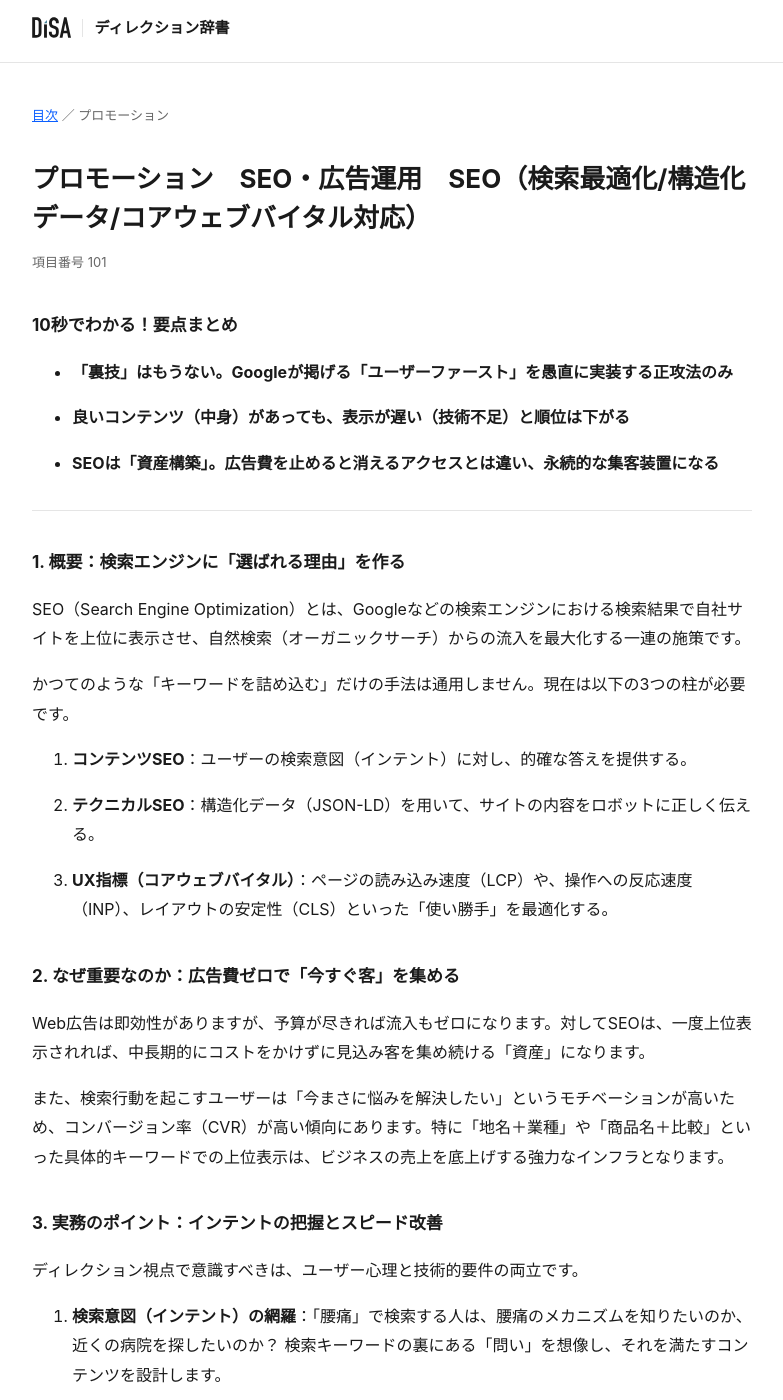
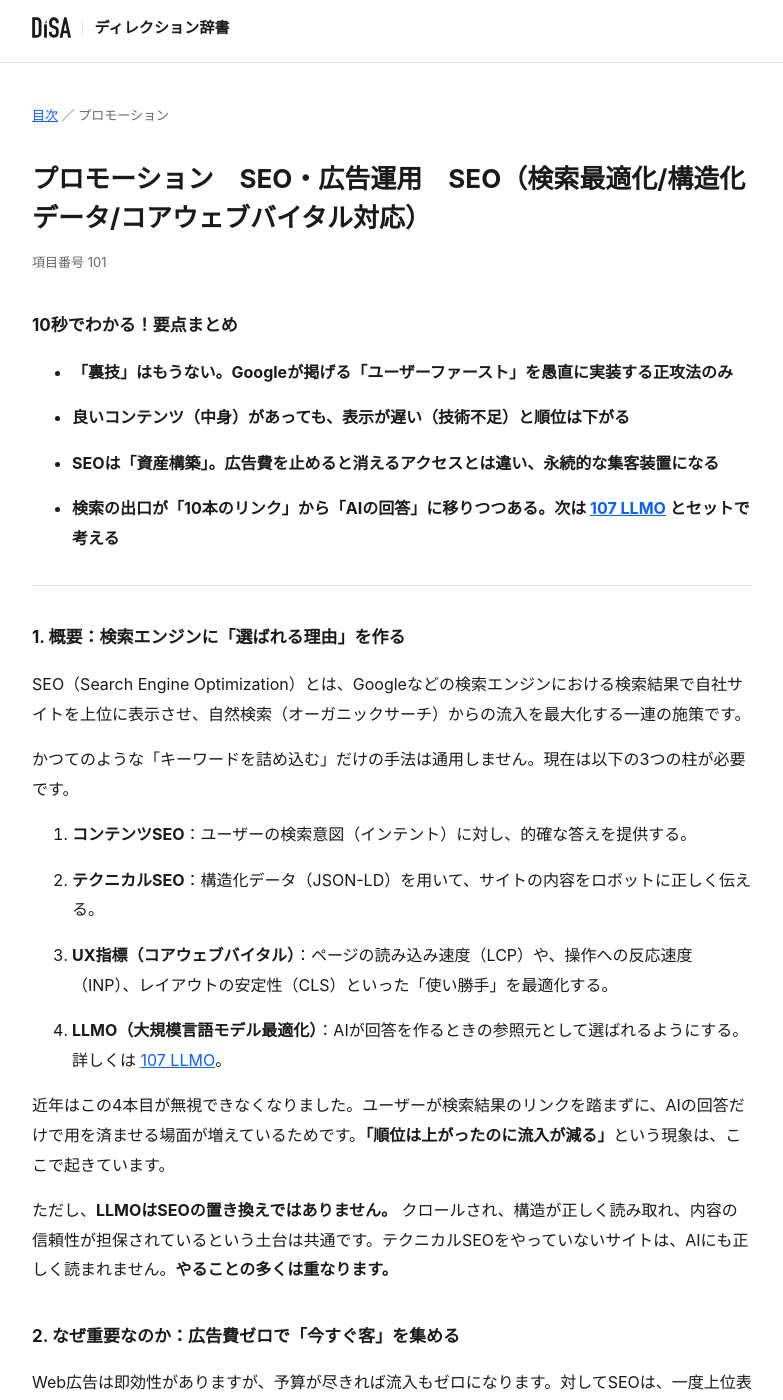
Before and after one commit to disa-jp/direction-dictionary, a Jekyll site: the page built from 101_プロモーション_SEO・広告運用_SEO（検索最適化_構造化データ_コアウェブバイタル対応）.md, in a window 1280 px wide and 1400 px high. Shown: the whole window, without its empty margins (248-1031 px from the left). Built offline with Jekyll 4.4.1, drawn with Linux system fonts in a browser that asks for light colours.

Commit message:
101 SEO に LLMO を4本目の柱として追記し、107と相互リンクする (#14)
SEOの記述が「コンテンツ／テクニカル／コアウェブバイタル」の3本柱で
閉じており、独立項目として存在する107 LLMOへの導線がなかった。

- 101: 要点まとめに1行、本文の柱に4本目としてLLMOを追加。
  「順位は上がったのに流入が減る」現象と、SEOの置き換えではない
  （土台は共通）という点を明記
- 107: 「## 関連」から101と024へ返すリンクを追加

Co-authored-by: Claude Opus 5 <noreply@anthropic.com>

```diff
--- a/101_プロモーション_SEO・広告運用_SEO（検索最適化_構造化データ_コアウェブバイタル対応）.md
+++ b/101_プロモーション_SEO・広告運用_SEO（検索最適化_構造化データ_コアウェブバイタル対応）.md
@@ -14,6 +14,8 @@ permalink: /dict/101/
 
 - **SEOは「資産構築」。広告費を止めると消えるアクセスとは違い、永続的な集客装置になる**
 
+- **検索の出口が「10本のリンク」から「AIの回答」に移りつつある。次は [107 LLMO](../107/) とセットで考える**
+
 ---
 
 #### 1. 概要：検索エンジンに「選ばれる理由」を作る
@@ -27,6 +29,12 @@ SEO（Search Engine Optimization）とは、Googleなどの検索エンジンに
 1. **テクニカルSEO**：構造化データ（JSON-LD）を用いて、サイトの内容をロボットに正しく伝える。
 
 1. **UX指標（コアウェブバイタル）**：ページの読み込み速度（LCP）や、操作への反応速度（INP）、レイアウトの安定性（CLS）といった「使い勝手」を最適化する。
+
+1. **LLMO（大規模言語モデル最適化）**：AIが回答を作るときの参照元として選ばれるようにする。詳しくは [107 LLMO](../107/)。
+
+近年はこの4本目が無視できなくなりました。ユーザーが検索結果のリンクを踏まずに、AIの回答だけで用を済ませる場面が増えているためです。**「順位は上がったのに流入が減る」**という現象は、ここで起きています。
+
+ただし、**LLMOはSEOの置き換えではありません。** クロールされ、構造が正しく読み取れ、内容の信頼性が担保されているという土台は共通です。テクニカルSEOをやっていないサイトは、AIにも正しく読まれません。**やることの多くは重なります。**
 
 #### 2. なぜ重要なのか：広告費ゼロで「今すぐ客」を集める
 
```
Also changed, not shown: 107_プロモーション_SEO・広告運用_LLMO（大規模言語モデル最適化）.md (+7 -0 lines).
